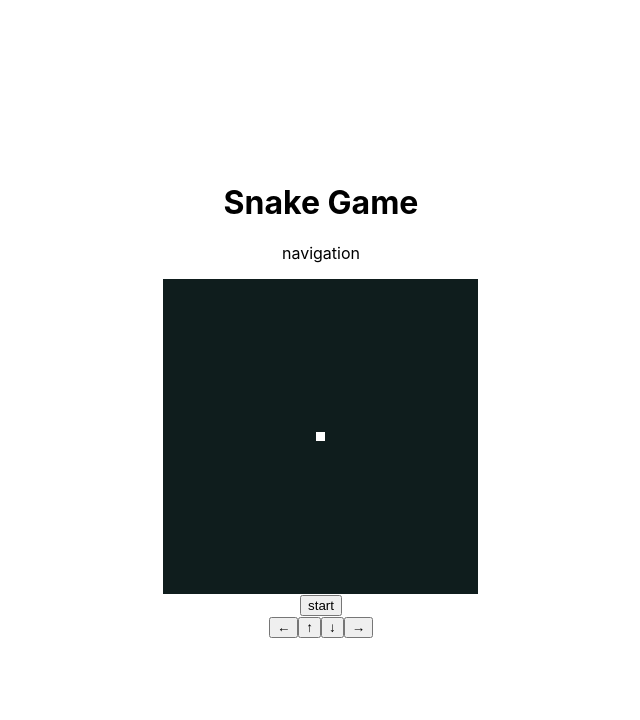
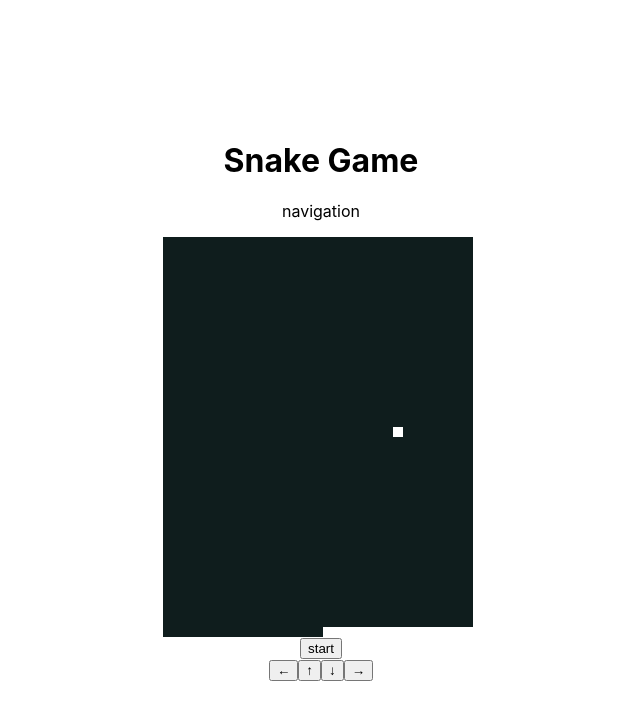
Before and after one commit to atsu0203/hooks-snake-game, a React (Create React App) app: page / in a window 1280 px wide. Shown: the top 720 px of the page, without its empty margins (319-959 px from the left). Built offline with nearby package versions, Linux system fonts and the light colour scheme.

Commit message:
css修正

```diff
--- a/src/index.css
+++ b/src/index.css
@@ -37,8 +37,8 @@ body {
 }
 
 .dots {
-  height: 9px;
-  width: 9px;
+  height: 10px;
+  width: 10px;
   background: #0f1d1d;
 
 }
```
